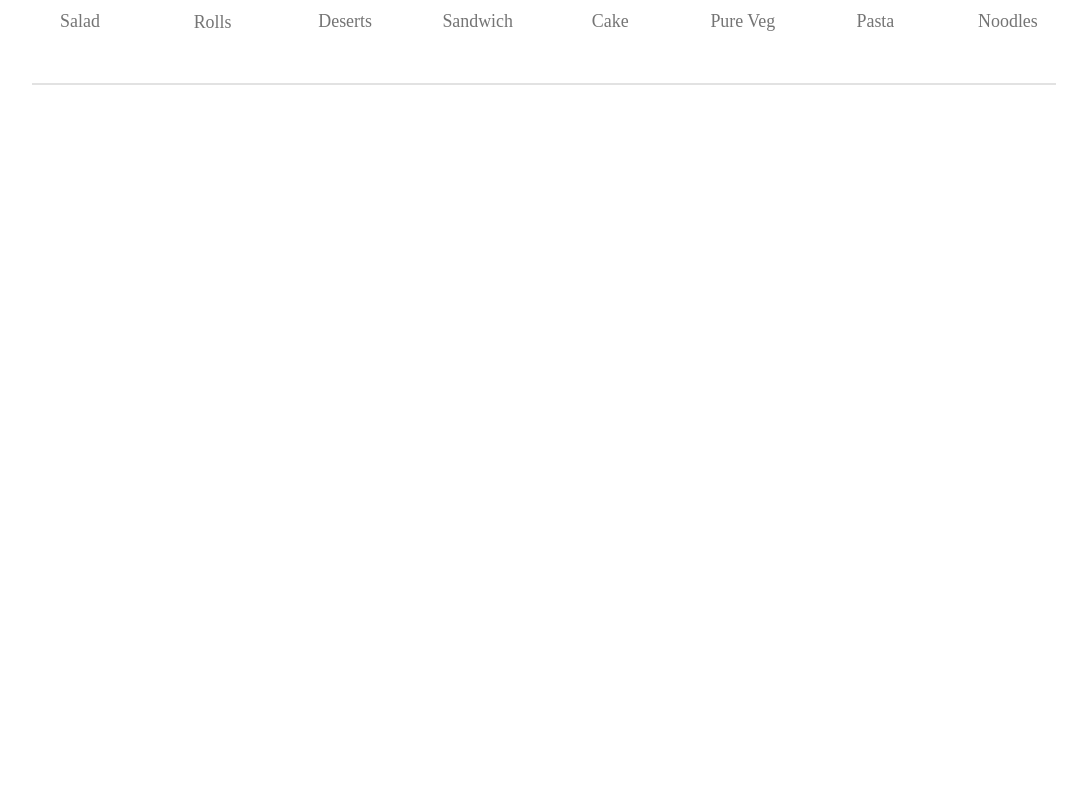
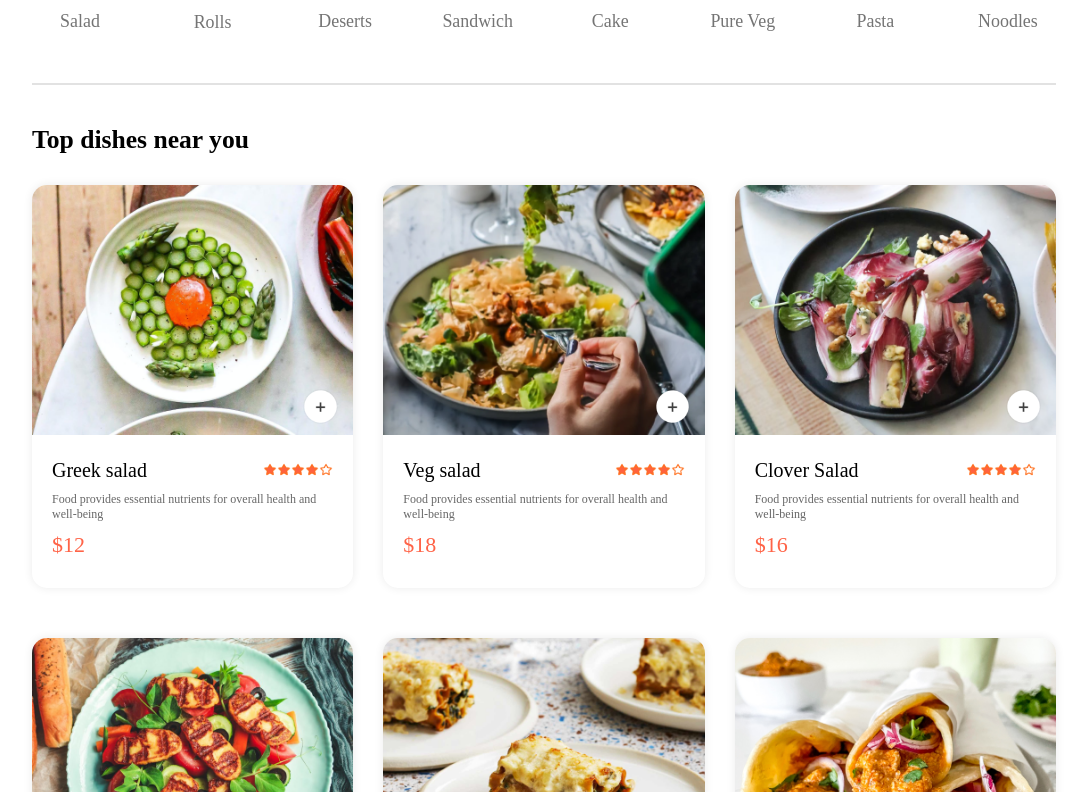
Before and after one commit to rishibharadwajsai/BiteBooker, a React (Vite) app in the folder Frontend/: page / in a window 1280 px wide. Shown: the part 808-1600 px from the top of the page, without its empty margins (96-1183 px from the left). Before the commit the page ends 903 px from the top, so only its background shows below. Built offline with nearby package versions, Linux system fonts and the light colour scheme.

Commit message:
Added category, food items context api and food items card

```diff
--- a/Frontend/src/components/ExploreMenu/ExploreMenu.jsx
+++ b/Frontend/src/components/ExploreMenu/ExploreMenu.jsx
@@ -17,14 +17,14 @@
             <div
               onClick={() =>
                 setCategory((prev) =>
-                  prev === item.menu_name ? "All" : item.menu_image
+                  prev === item.menu_name ? "All" : item.menu_name
                 )
               }
               className="explore-menu-list-item"
               key={index}
             >
               <img
-                className={category === item.menu_image ? "active" : ""}
+                className={category === item.menu_name ? "active" : ""}
                 src={item.menu_image}
                 alt={item.menu_name}
               />
--- /dev/null
+++ b/Frontend/src/components/FoodDisplay/FoodDisplay.css
@@ -0,0 +1,16 @@
+.food-display{
+    margin-top: 30px;
+}
+
+.food-display h2{
+    font-size: max(2vw,24px);
+    font-weight: 600;
+}
+
+.food-display-list{
+    display: grid;
+    grid-template-columns: repeat(auto-fill,minmax(240px,1fr));
+    margin-top: 30px;
+    gap: 30px;
+    row-gap: 50px;
+}
--- /dev/null
+++ b/Frontend/src/components/FoodDisplay/FoodDisplay.jsx
@@ -0,0 +1,31 @@
+import React, { useContext } from "react";
+import "./FoodDisplay.css";
+import { StoreContext } from "../../context/StoreContext";
+import FoodItem from "../FoodItem/FoodItem";
+const FoodDisplay = ({ category }) => {
+  const { food_list } = useContext(StoreContext);
+
+  return (
+    <div className="food-display" id="food-display">
+      <h2>Top dishes near you</h2>
+      <div className="food-display-list">
+        {food_list.map((item, index) => {
+          if (category === "All" || category === item.category) {
+            return (
+              <FoodItem
+                key={index}
+                id={item.id}
+                name={item.name}
+                description={item.description}
+                price={item.price}
+                image={item.image}
+              />
+            );
+          }
+        })}
+      </div>
+    </div>
+  );
+};
+
+export default FoodDisplay;
--- /dev/null
+++ b/Frontend/src/components/FoodItem/FoodItem.css
@@ -0,0 +1,74 @@
+.food-item{
+    width: 100%;
+    margin: auto;
+    border-radius: 15px;
+    box-shadow: 0px 0px 10px #00000015;
+    transition: 0.3s;
+    animation: fadeIn 1s;
+}
+
+.food-item-image{
+    width: 100%;
+    border-radius: 15px 15px 0px 0px;
+}
+
+.food-item-info{
+    padding: 20px;
+}
+
+.food-item-name-rating{
+    display: flex;
+    justify-content: space-between;
+    align-items: center;
+    margin-bottom: 10px;
+}
+
+.food-item-name-rating p{
+    font-size: 20px;
+    font-weight: 500;
+}
+
+.food-item-name-rating img{
+    width: 70px;
+}
+
+.food-item-desc{
+    color: #676767;
+    font-size: 12px;
+}
+
+.food-item-price{
+    color: tomato;
+    font-size: 22px;
+    font-weight: 500;
+    margin: 10px 0px;
+}
+
+.food-item-img-container{
+    position: relative;
+}
+
+.food-item-img-container .add{
+    width: 35px;
+    position: absolute;
+    bottom: 15px;
+    right: 15px;
+    cursor: pointer;
+    border-radius: 50%;
+}
+
+.food-item-counter{
+    position: absolute;
+    bottom: 15px;
+    right: 15px;
+    display: flex;
+    align-items: center;
+    gap: 10px;
+    padding: 6px;
+    border-radius: 50px;
+    background-color: white;
+}
+
+.food-item-counter img{
+    width: 30px;
+}
--- /dev/null
+++ b/Frontend/src/components/FoodItem/FoodItem.jsx
@@ -0,0 +1,47 @@
+import React, { useContext } from "react";
+import "./FoodItem.css";
+import { assets } from "../../assets/assets";
+import { StoreContext } from "../../context/StoreContext";
+
+const FoodItem = ({ id, name, price, description, image }) => {
+  const { cartItems, addToCart, removeFromCart } = useContext(StoreContext);
+
+  return (
+    <div className="food-item">
+      <div className="food-item-img-container">
+        <img className="food-item-image" src={image} alt="" />
+        {!cartItems[id] ? (
+          <img
+            className="add"
+            onClick={() => addToCart(id)}
+            src={assets.add_icon_white}
+          />
+        ) : (
+          <div className="food-item-counter">
+            <img
+              onClick={() => removeFromCart(id)}
+              src={assets.remove_icon_red}
+              alt=""
+            />
+            <p>{cartItems[id]}</p>
+            <img
+              onClick={() => addToCart(id)}
+              src={assets.add_icon_green}
+              alt=""
+            />
+          </div>
+        )}
+      </div>
+      <div className="food-item-info">
+        <div className="food-item-name-rating">
+          <p>{name}</p>
+          <img src={assets.rating_starts} alt="" />
+        </div>
+        <p className="food-item-desc">{description}</p>
+        <p className="food-item-price">${price}</p>
+      </div>
+    </div>
+  );
+};
+
+export default FoodItem;
--- /dev/null
+++ b/Frontend/src/context/StoreContext.jsx
@@ -0,0 +1,39 @@
+import { createContext, useEffect, useState } from "react";
+import { food_list } from "../assets/assets";
+
+export const StoreContext = createContext(null);
+
+const StoreContextProvider = (props) => {
+  const [cartItems, setCartItems] = useState({});
+
+  const addToCart = (itemId) => {
+    if (!cartItems[itemId]) {
+      setCartItems((prev) => ({ ...prev, [itemId]: 1 }));
+    } else {
+      setCartItems((prev) => ({ ...prev, [itemId]: prev[itemId] + 1 }));
+    }
+  };
+
+  const removeFromCart = (itemId) => {
+    setCartItems((prev) => ({ ...prev, [itemId]: prev[itemId] - 1 }));
+  };
+
+  useEffect(() => {
+    console.log(cartItems);
+  }, [cartItems]);
+
+  const contextValue = {
+    food_list,
+    cartItems,
+    setCartItems,
+    addToCart,
+    removeFromCart,
+  };
+  return (
+    <StoreContext.Provider value={contextValue}>
+      {props.children}
+    </StoreContext.Provider>
+  );
+};
+
+export default StoreContextProvider;
--- a/Frontend/src/main.jsx
+++ b/Frontend/src/main.jsx
@@ -2,9 +2,12 @@
 import "./index.css";
 import App from "./App.jsx";
 import { BrowserRouter } from "react-router-dom";
+import StoreContextProvider from "./context/StoreContext.jsx";
 
 createRoot(document.getElementById("root")).render(
   <BrowserRouter>
-    <App />
+    <StoreContextProvider>
+      <App />
+    </StoreContextProvider>
   </BrowserRouter>
 );
--- a/Frontend/src/pages/Home/Home.jsx
+++ b/Frontend/src/pages/Home/Home.jsx
@@ -1,18 +1,19 @@
 import React, { useState } from "react";
-import './Home.css'
+import "./Home.css";
 import Header from "../../components/Header/Header";
 import ExploreMenu from "../../components/ExploreMenu/ExploreMenu";
+import FoodDisplay from "../../components/FoodDisplay/FoodDisplay";
 
 const Home = () => {
-
   const [category, setCategory] = useState("All");
 
   return (
     <div>
       <Header />
       <ExploreMenu category={category} setCategory={setCategory} />
+      <FoodDisplay category={category} />
     </div>
-    )
-}
+  );
+};
 
 export default Home;
```
Also changed, not shown: Frontend/src/assets/assets.js (+32 -32 lines). Lines whose indentation alone changed are shown as unchanged.
